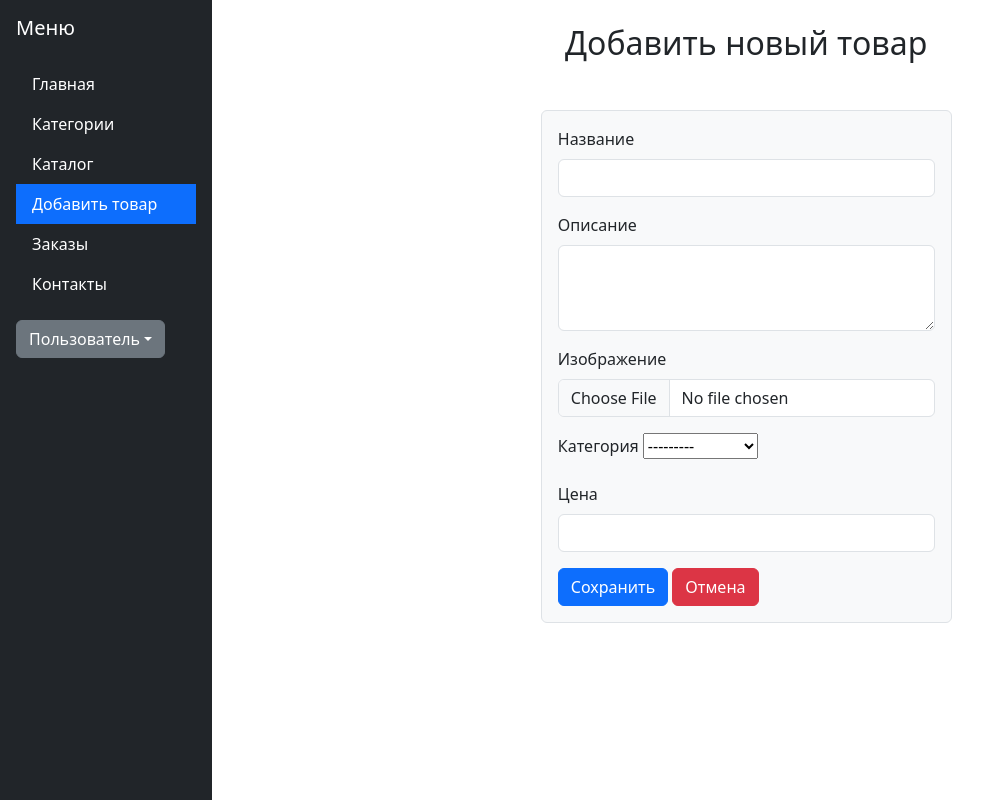
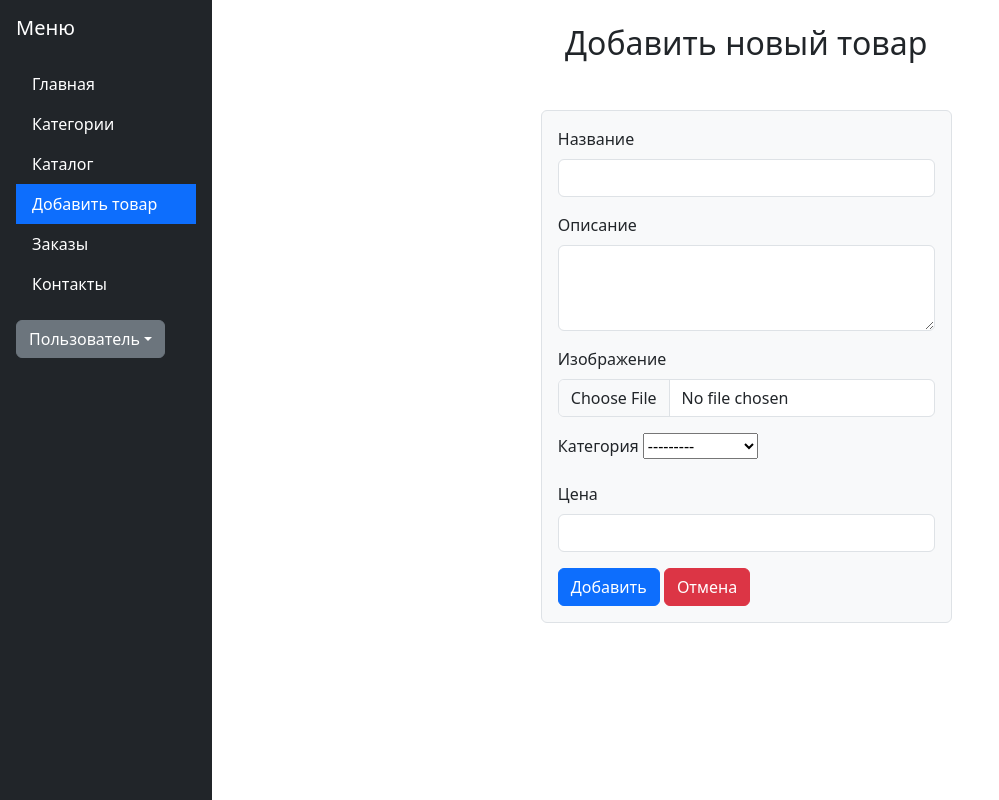
Before and after one commit to Gabdulla-Khakiev/DjangoProject, a Django app: page /add/ in a window 1280 px wide. Shown: the whole page, without its empty margins (0-999 px from the left). Run offline with Django 5.2, Linux system fonts and the light colour scheme; data comes from the database, SQL or seed files in the repository.

Commit message:
small style fixes

```diff
--- a/catalog/templates/add_product.html
+++ b/catalog/templates/add_product.html
@@ -34,7 +34,7 @@
                     <input type="number" name="price" class="form-control" id="id_price" step="0.01" required>
                 </div>
 
-                <button type="submit" class="btn btn-primary">Сохранить</button>
+                <button type="submit" class="btn btn-primary">Добавить</button>
                 <a href="{% url 'catalog:home' %}" class="btn btn-danger">Отмена</a>
             </form>
         </div>
```
